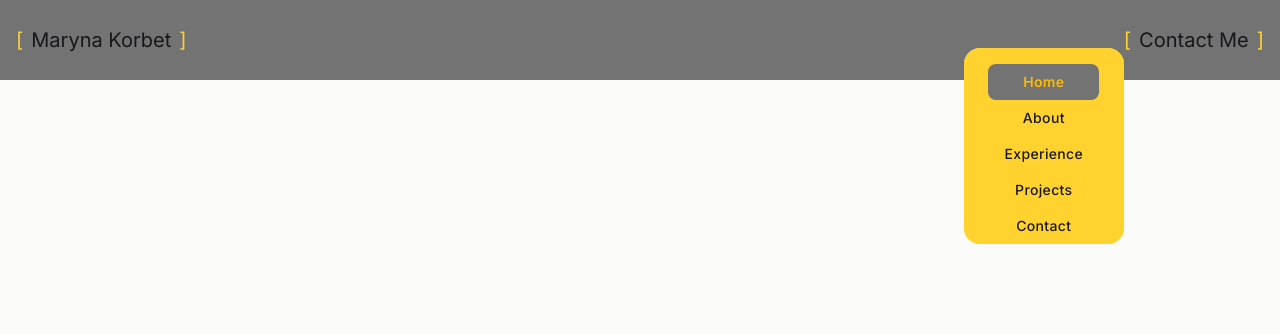
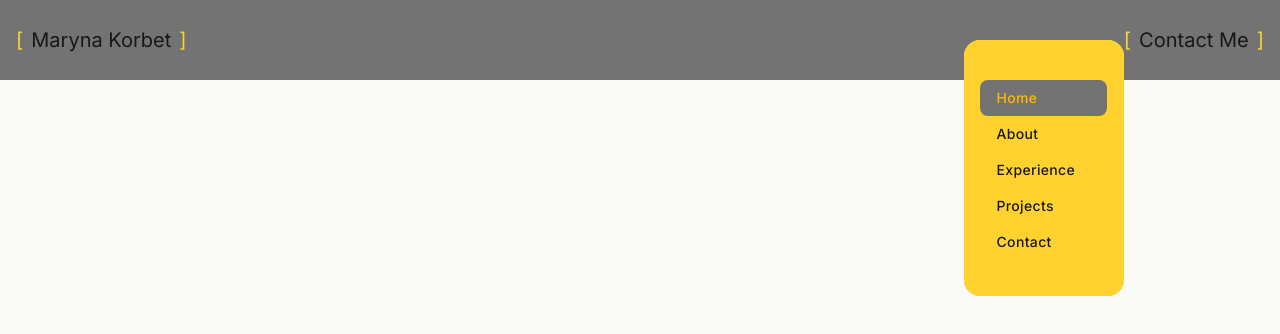
Before and after one commit to Maryna-Korbet/portfolio-maryna-korbet, a React (Vite) app in the folder maryna-korbet/: page / in a window 1280 px wide. Shown: the top 334 px of the page. Built offline with nearby package versions, Linux system fonts and the light colour scheme.

Commit message:
add active-box

```diff
--- a/maryna-korbet/src/components/Navbar.jsx
+++ b/maryna-korbet/src/components/Navbar.jsx
@@ -7,18 +7,28 @@ const Navbar = ({ openModal }) => {
     const lastActiveLink = useRef();
     const activeLink = useRef(null);
 
-    const initActiveLink = () => {
-    if (!lastActiveLink.current || !activeLink.current) return;
+    const initActiveLink = (event) => {
+        if (lastActiveLink.current) {
+            lastActiveLink.current.classList.remove("active");
+        }
+        event.target.classList.add("active");
+        lastActiveLink.current = event.target;
 
-    activeLink.current.style.top = `${lastActiveLink.current.offsetTop}px`;
-    activeLink.current.style.left = `${lastActiveLink.current.offsetLeft}px`;
-    activeLink.current.style.width = `${lastActiveLink.current.offsetWidth}px`;
-    activeLink.current.style.height = `${lastActiveLink.current.offsetHeight}px`;
-};
+        if (activeLink.current) {
+            activeLink.current.style.top = `${event.target.offsetTop}px`;
+            activeLink.current.style.left = `${event.target.offsetLeft}px`;
+            activeLink.current.style.width = `${event.target.offsetWidth}px`;
+            activeLink.current.style.height = `${event.target.offsetHeight}px`;
+        }
+    };
 
-useEffect(() => {
-    initActiveLink();
-}, []);
+    useEffect(() => {
+        const defaultActive = document.querySelector(".nav-link.active");
+        if (defaultActive) {
+            initActiveLink({ target: defaultActive });
+        }
+    }, []);
+
 
     const navItems = [
         {
@@ -62,11 +72,12 @@ useEffect(() => {
                     href={link}
                     className={`${className} ${className === "nav-link active" ? "active-box" : ""}`}
                     ref={className === "nav-link active" ? lastActiveLink : null}
-                    onClick={null}
+                    onClick={initActiveLink}
                 >
                     {label}
                 </a>
             ))}
+            <span ref={activeLink} className="active-box"></span>
         </nav>
     )
 };
--- a/maryna-korbet/src/index.css
+++ b/maryna-korbet/src/index.css
@@ -34,7 +34,7 @@ body {
 /* ---Navbar--- */
 
 .navbar {
-  @apply absolute right-0 z-10 invisible pt-4 mt-2 space-x-4 transition-all duration-150 scale-90 opacity-100 top-full min-w-40 bg-amber-300 rounded-2xl ring-1 ring-amber-300 isolate blur-sm ring-inset backdrop-blur-2xl;
+  @apply absolute right-0 z-10 invisible pt-10 mt-2 space-x-4 transition-all duration-150 scale-90 opacity-100 md:mt-0 top-full min-w-40 bg-amber-300 rounded-2xl ring-1 ring-amber-300 isolate blur-sm ring-inset backdrop-blur-2xl;
 }
 
 .navbar.active {
@@ -42,15 +42,11 @@ body {
 }
 
 .nav-link {
-  @apply items-center px-4 tracking-wide transition-all duration-150 h-9 text-zinc-900;
-}
-
-.nav-link:hover {
-  @apply rounded-lg opacity-80 bg-neutral-400 text-zinc-900;
+  @apply flex items-center justify-start w-full px-4 my-0 tracking-wide transition-all duration-150 h-9 text-zinc-900;
 }
 
 .nav-link.active {
-  @apply relative font-extrabold text-amber-400;
+  @apply relative text-amber-400;
 }
 
 .nav-link.active::before {
@@ -58,8 +54,4 @@ body {
   @apply absolute left-0 right-0 h-full -translate-y-1/2 rounded-lg top-1/2 bg-neutral-500 -z-10;
 }
 
-.nav-link {
-  @apply flex items-center justify-center w-full m-0;
-}
-
 /* *UTILITIES STYLES*/
```
